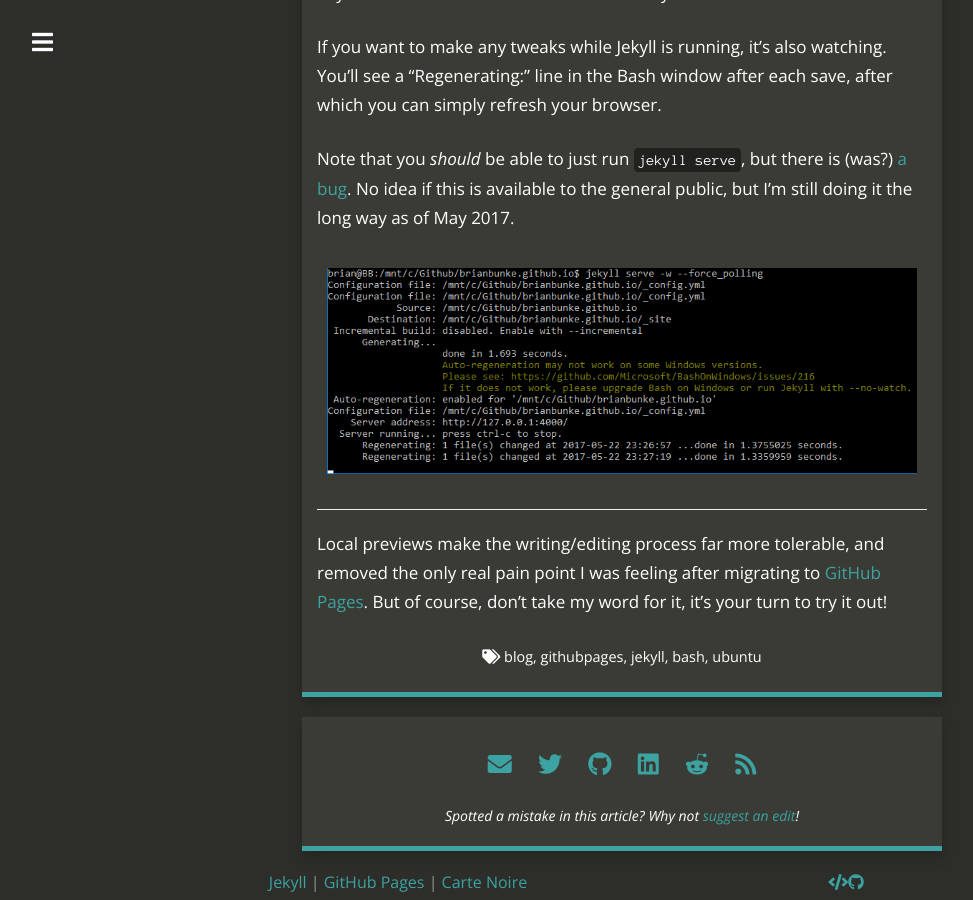
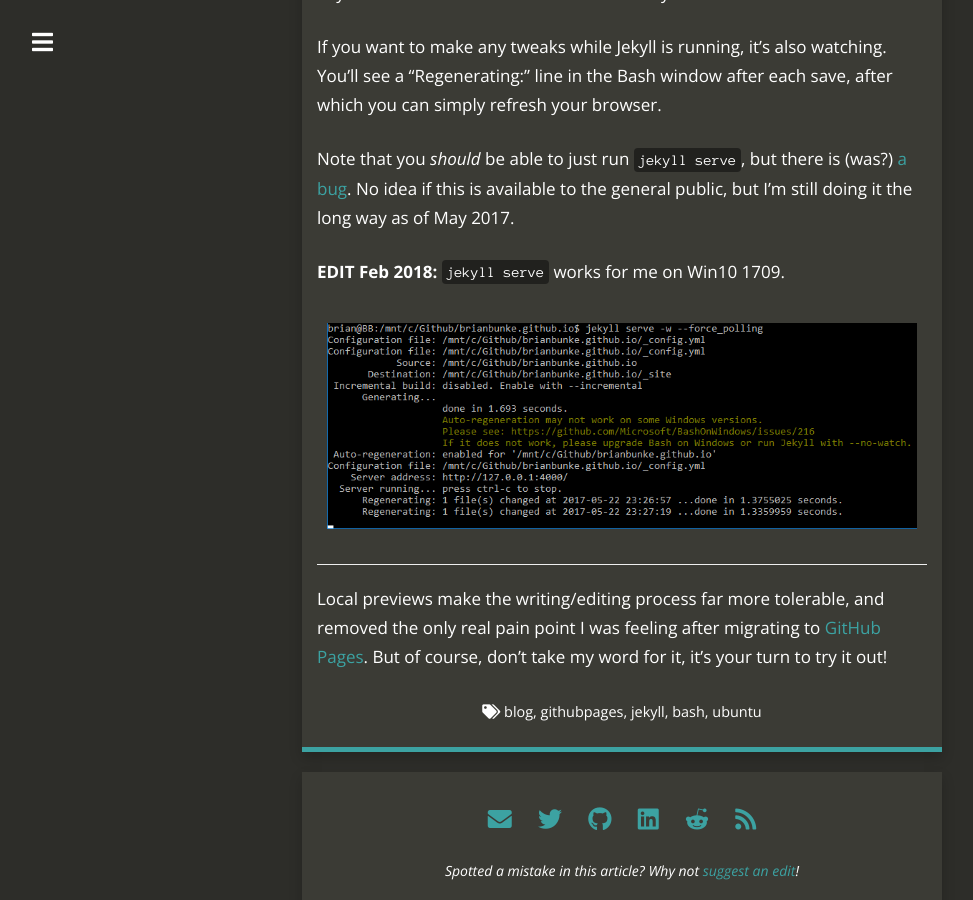
Before and after one commit to brianbunke/brianbunke.github.io, a Jekyll site: the page built from _posts/2017-05-24-jekyll-win10.md, in a window 1280 px wide and 900 px high, scrolled down 3363 px. Shown: the whole window, without its empty margins (18-991 px from the left). Built offline with Jekyll 4.4.1, drawn with Linux system fonts in a browser that asks for light colours; nearby versions of some CDN libraries.

Commit message:
Update jekyll serve on Win10

```diff
--- a/_posts/2017-05-24-jekyll-win10.md
+++ b/_posts/2017-05-24-jekyll-win10.md
@@ -126,6 +126,8 @@
 
 Note that you _should_ be able to just run `jekyll serve`, but there is (was?) [a bug]. No idea if this is available to the general public, but I'm still doing it the long way as of May 2017.
 
+**EDIT Feb 2018:** `jekyll serve` works for me on Win10 1709.
+
 [![Jekyll screencap](/images/jekyll.png)](/images/jekyll.png)
 
 ---
```
